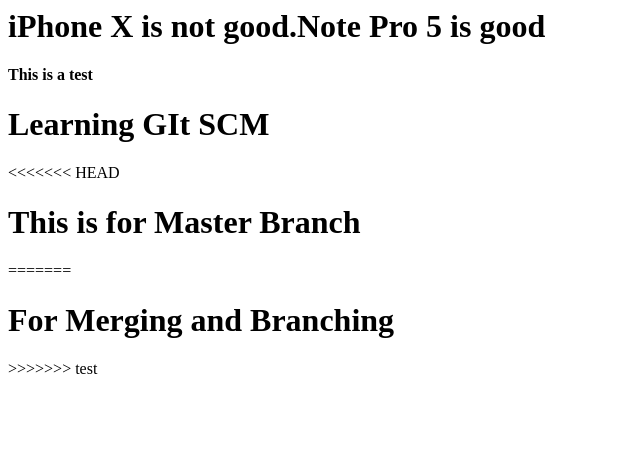
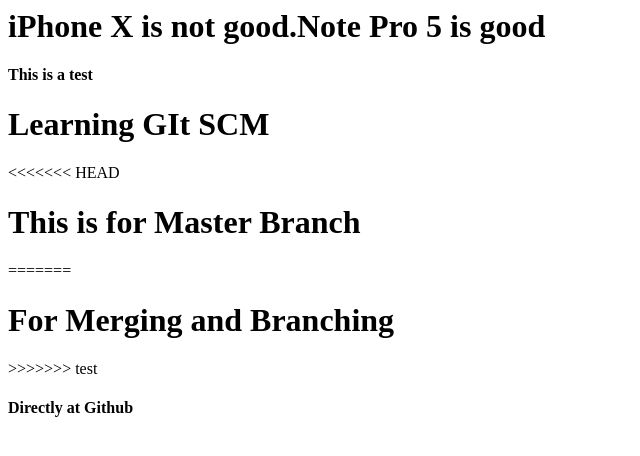
Before and after one commit to anusumanth/devopstraining, a plain HTML site: page index.html in a window 1280 px wide. Shown: the whole page, without its empty margins (0-640 px from the left). Drawn offline with Linux system fonts and the light colour scheme.

Commit message:
Update index.html

```diff
--- a/index.html
+++ b/index.html
@@ -6,3 +6,4 @@
 =======
 <h1>For Merging and Branching</h1>
 >>>>>>> test
+<h4>Directly at Github </h4>
```
